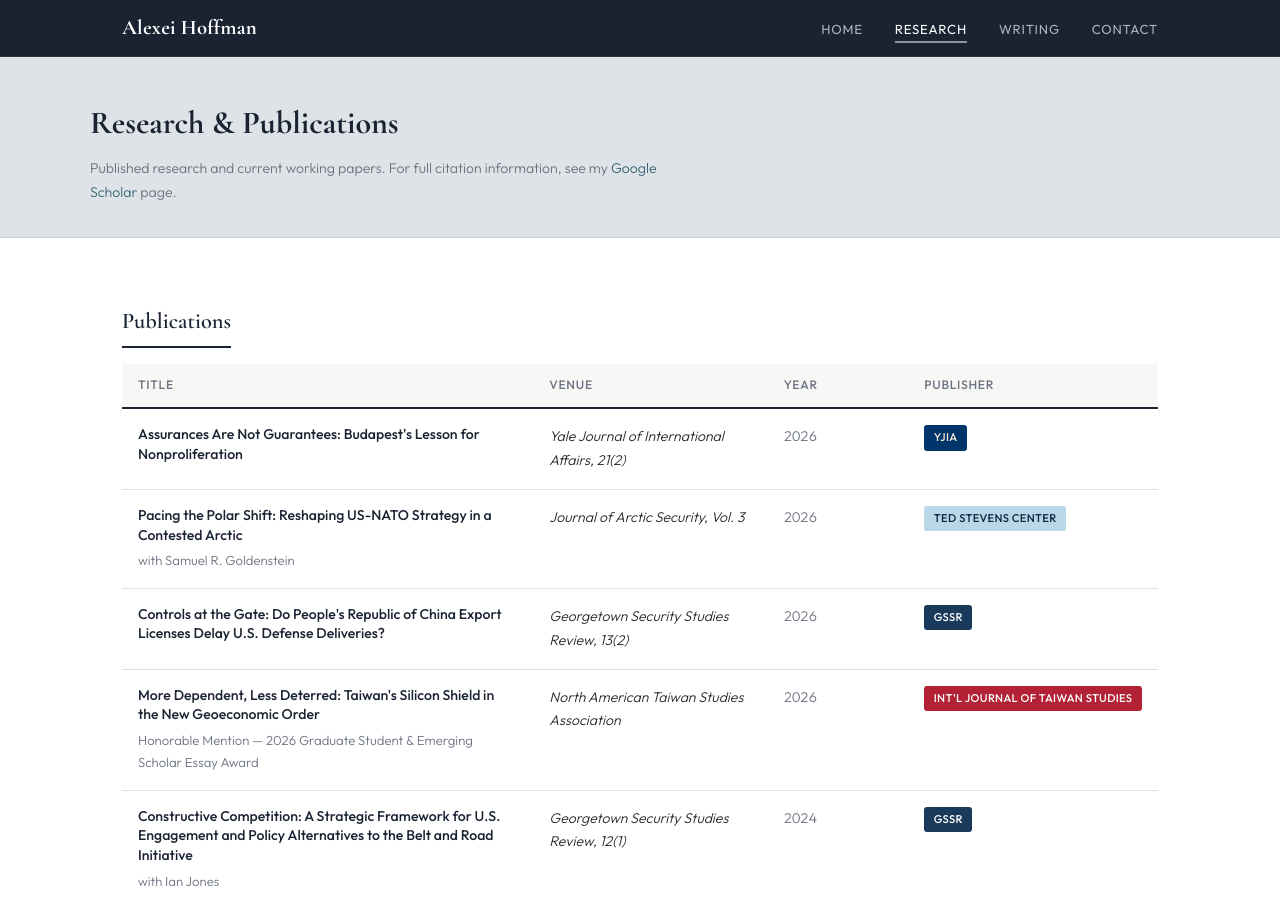
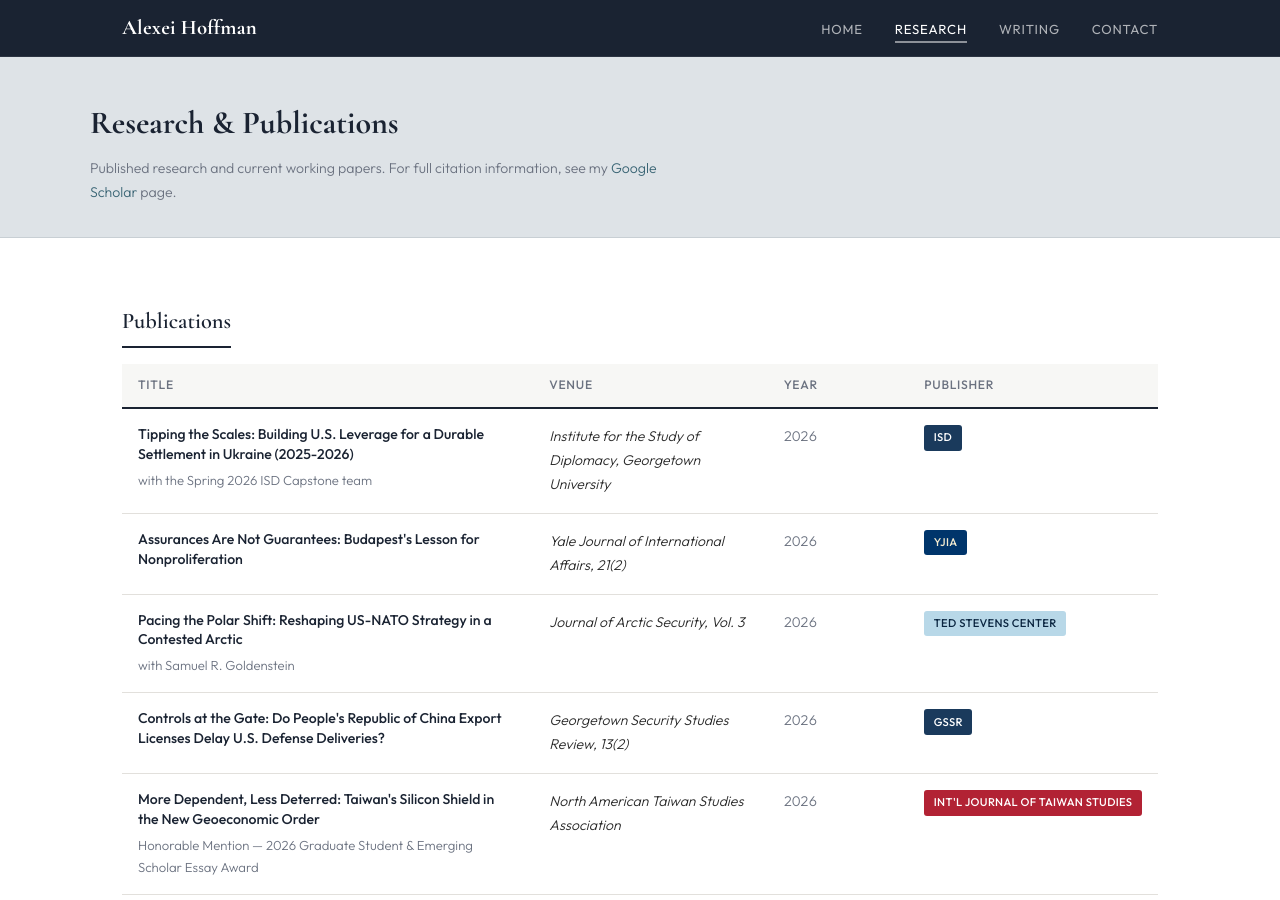
Before and after one commit to a-novi13-byte/a-novi13-byte.github.io, a Jekyll site: the page built from research.html, in a window 1280 px wide and 900 px high. Built offline with Jekyll 4.4.1, drawn with Linux system fonts in a browser that asks for light colours.

Commit message:
Update research.html

```diff
--- a/research.html
+++ b/research.html
@@ -25,6 +25,15 @@ permalink: /research/
       </tr>
     </thead>
     <tbody>
+      <tr>
+        <td>
+          <div class="pub-title"><a href="https://isd.georgetown.edu/capstone-reports/tipping-the-scales-building-u-s-leverage-for-a-durable-settlement-in-ukraine-2025-2026/" target="_blank" rel="noopener">Tipping the Scales: Building U.S. Leverage for a Durable Settlement in Ukraine (2025-2026)</a></div>
+          <div class="pub-coauthor">with the Spring 2026 ISD Capstone team</div>
+        </td>
+        <td class="pub-venue">Institute for the Study of Diplomacy, Georgetown University</td>
+        <td class="pub-year">2026</td>
+        <td><span class="pub-badge badge-gssr">ISD</span></td>
+      </tr>
       <tr>
         <td>
           <div class="pub-title"><a href="https://www.yalejournal.org/publications/assurances-are-not-guarantees-budapests-lesson-for-nonproliferation-h2h5x" target="_blank" rel="noopener">Assurances Are Not Guarantees: Budapest's Lesson for Nonproliferation</a></div>
```
